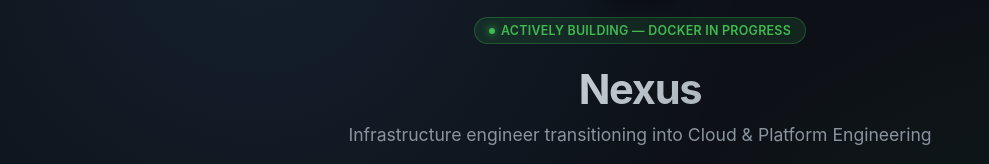
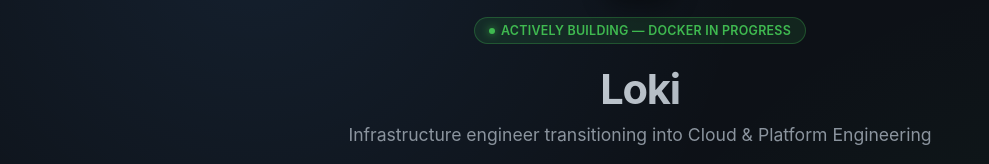
Before and after one commit to loki-0x01/loki-0x01.github.io, a plain HTML site: page index.html in a window 1280 px wide. Shown: the part 189-353 px from the top of the page, without its empty margins (0-989 px from the left). Drawn offline with Linux system fonts and the light colour scheme.

Commit message:
Update index.html

```diff
--- a/index.html
+++ b/index.html
@@ -159,7 +159,7 @@
   <div class="card">
     <div class="avatar">&gt;</div>
     <div class="badge"><span class="dot"></span>Actively building — Docker in progress</div>
-    <h1>Nexus</h1>
+    <h1>Loki</h1>
     <div class="tagline">Infrastructure engineer transitioning into Cloud &amp; Platform Engineering</div>
 
     <div class="focus">
```
